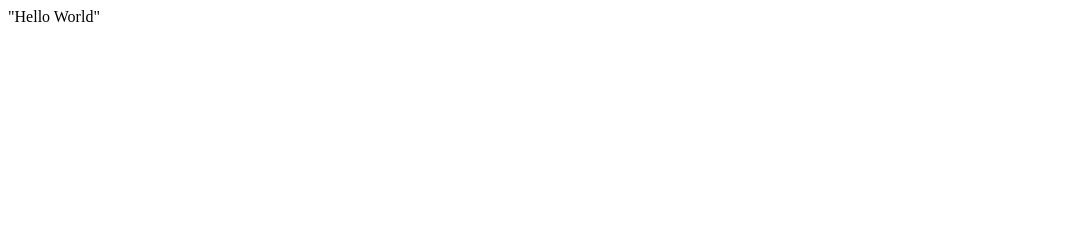
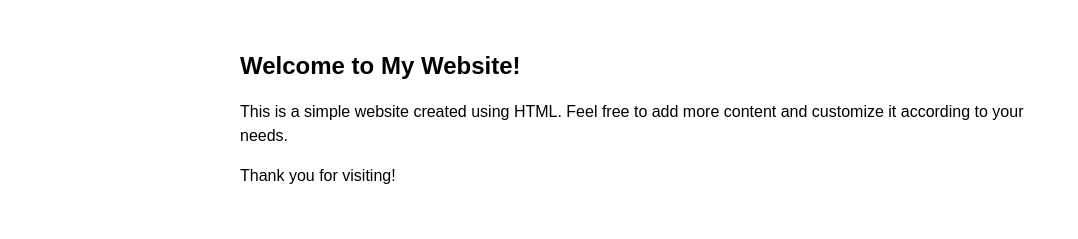
Before and after one commit to XIII-IIIX/XIII-IIIX.github.io, a plain HTML site: page index.html in a window 1280 px wide. Shown: the whole page, without its empty margins (0-1078 px from the left). Drawn offline with Linux system fonts and the light colour scheme.

Commit message:
Update index.html

```diff
--- a/index.html
+++ b/index.html
@@ -1 +1,30 @@
-"Hello World"
+<!DOCTYPE html>
+<html lang="en">
+<head>
+    <meta charset="UTF-8">
+    <meta name="viewport" content="width=device-width, initial-scale=1.0">
+    <title>My Website</title>
+    <style>
+        body {
+            font-family: Arial, sans-serif;
+            max-width: 800px;
+            margin: 0 auto;
+            padding: 2rem;
+            line-height: 1.5;
+        }
+
+        h1 {
+            font-size: 1.5rem;
+        }
+
+        p {
+            font-size: 1rem;
+        }
+    </style>
+</head>
+<body>
+    <h1>Welcome to My Website!</h1>
+    <p>This is a simple website created using HTML. Feel free to add more content and customize it according to your needs.</p>
+    <p>Thank you for visiting!</p>
+</body>
+</html>
```
